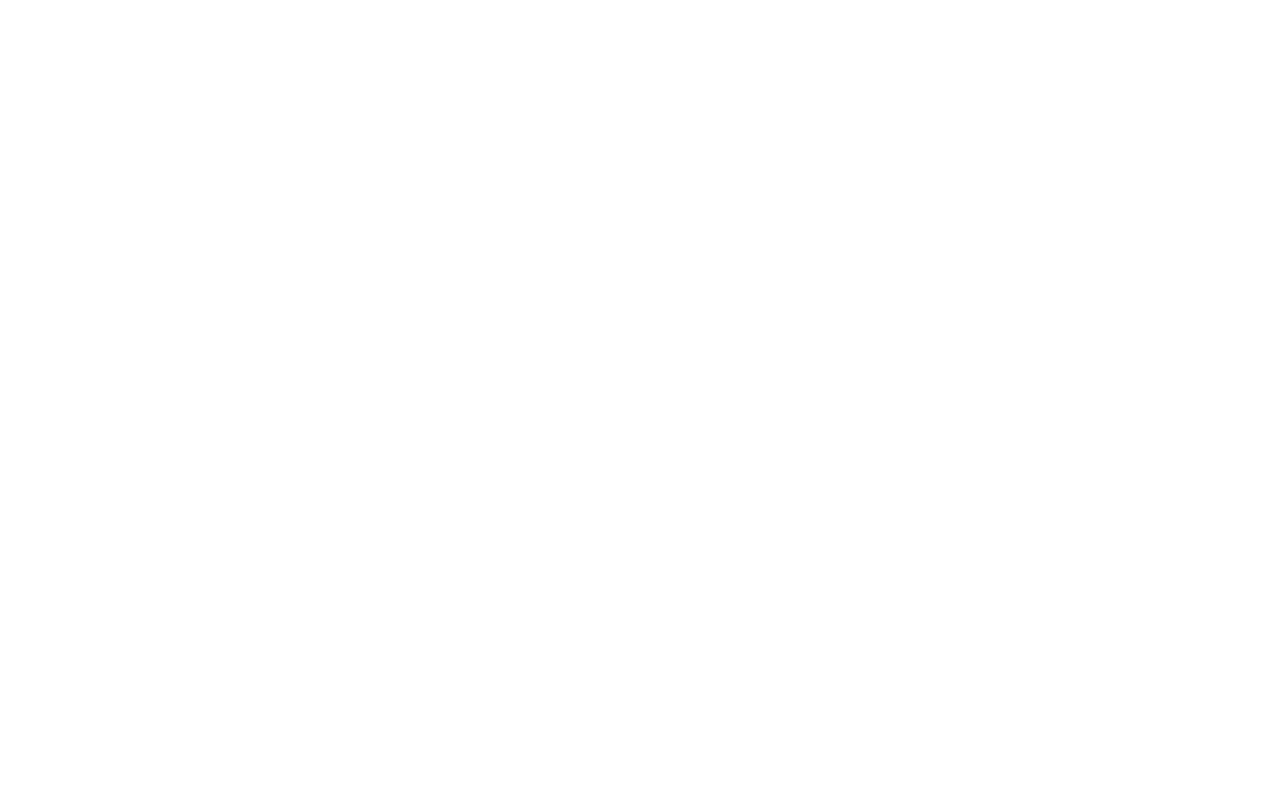
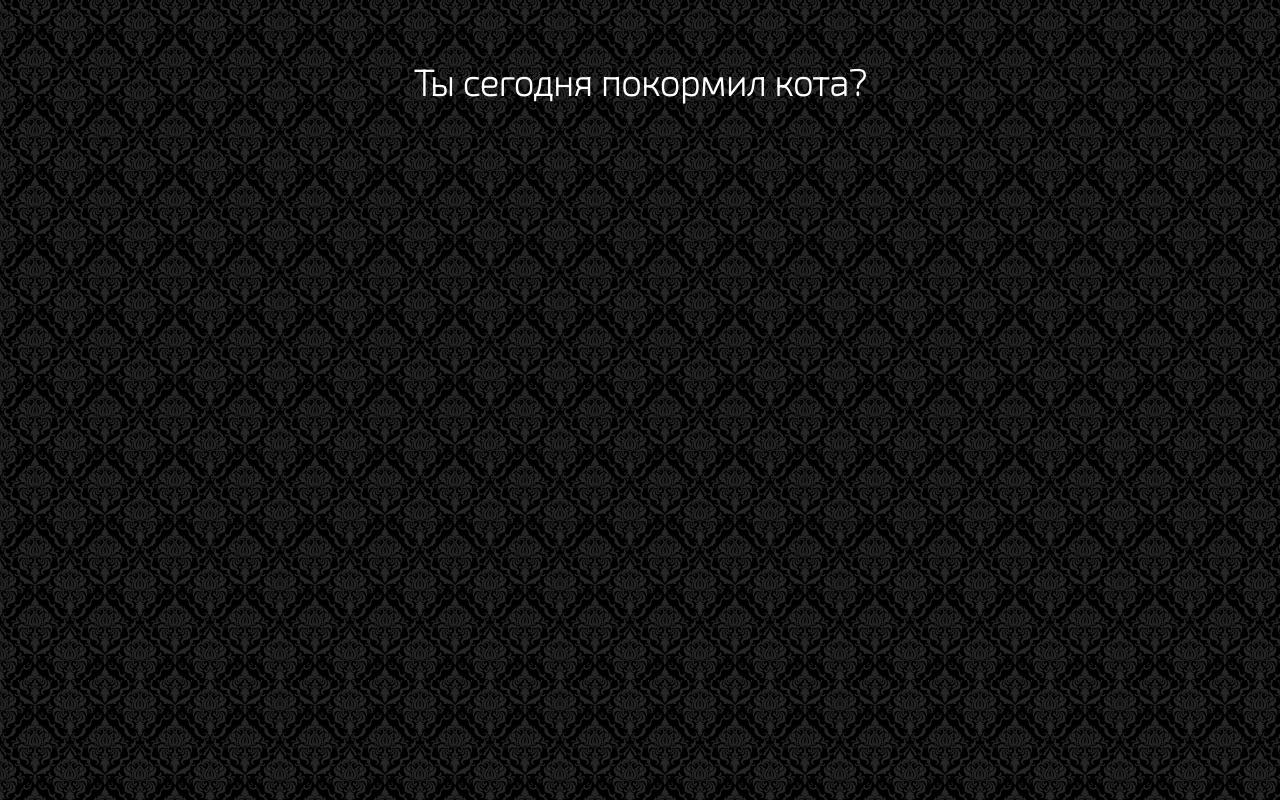
Before and after one commit to leanlord/cats-test, a Vue app: page / in a window 1280 px wide. Built offline with nearby package versions, Linux system fonts and the light colour scheme.

Commit message:
imported fonts, made title

```diff
--- a/public/index.html
+++ b/public/index.html
@@ -11,7 +11,7 @@
     <noscript>
       <strong>We're sorry but <%= htmlWebpackPlugin.options.title %> doesn't work properly without JavaScript enabled. Please enable it to continue.</strong>
     </noscript>
-    <div id="app"></div>
+    <main id="app"></main>
     <!-- built files will be auto injected -->
   </body>
 </html>
--- a/src/App.vue
+++ b/src/App.vue
@@ -1,7 +1,33 @@
-<template></template>
+<template>
+  <div class="container">
+    <h1 class="app__title">Ты сегодня покормил кота?</h1>
+    <ul class="app__cats">
+      <li class="app__cat"></li>
+    </ul>
+  </div>
+</template>
 
 <script>
 export default {};
 </script>
 
-<style lang="scss"></style>
+<style lang="scss">
+@import url("https://fonts.googleapis.com/css2?family=Exo+2:wght@100&family=Roboto&display=swap");
+body {
+  font-family: "Exo 2", sans-serif;
+  background-image: url("assets/pattern.jpg");
+}
+.container {
+  max-width: 1120px;
+  margin: 0 auto;
+}
+.app {
+  &__title {
+    padding-top: 36px;
+    text-align: center;
+    font-size: 36px;
+    line-height: 44px;
+    color: #fff;
+  }
+}
+</style>
```
Also changed, not shown: src/assets/pattern.jpg (added), src/fonts/Exo2.0-Thin.otf (added).
